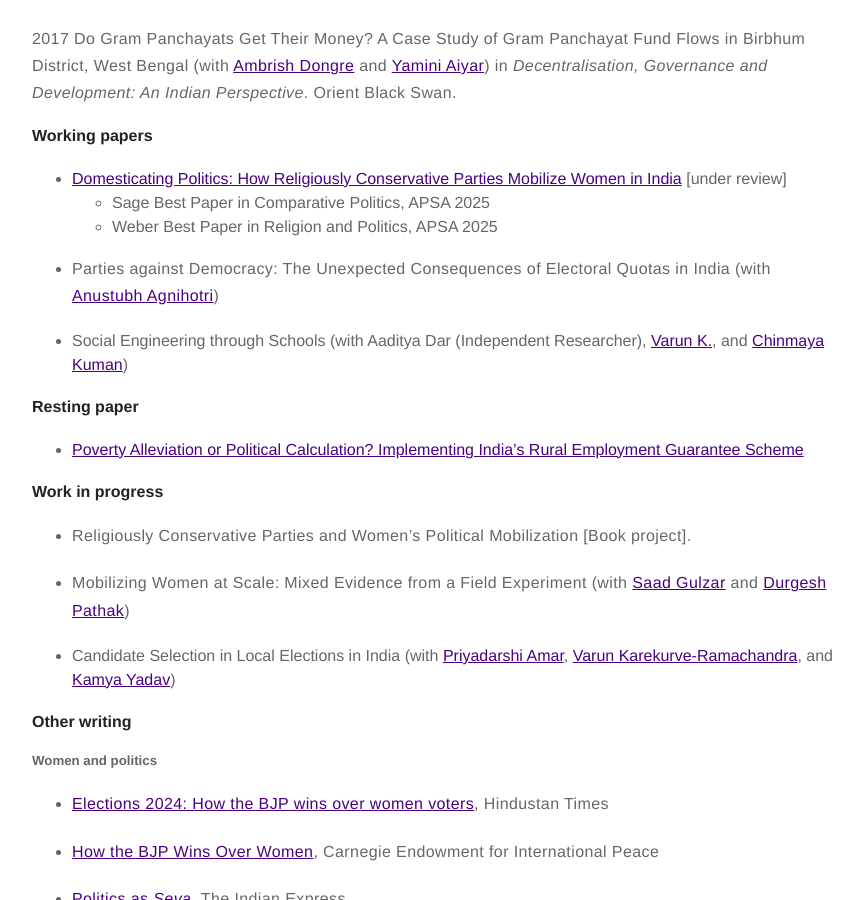
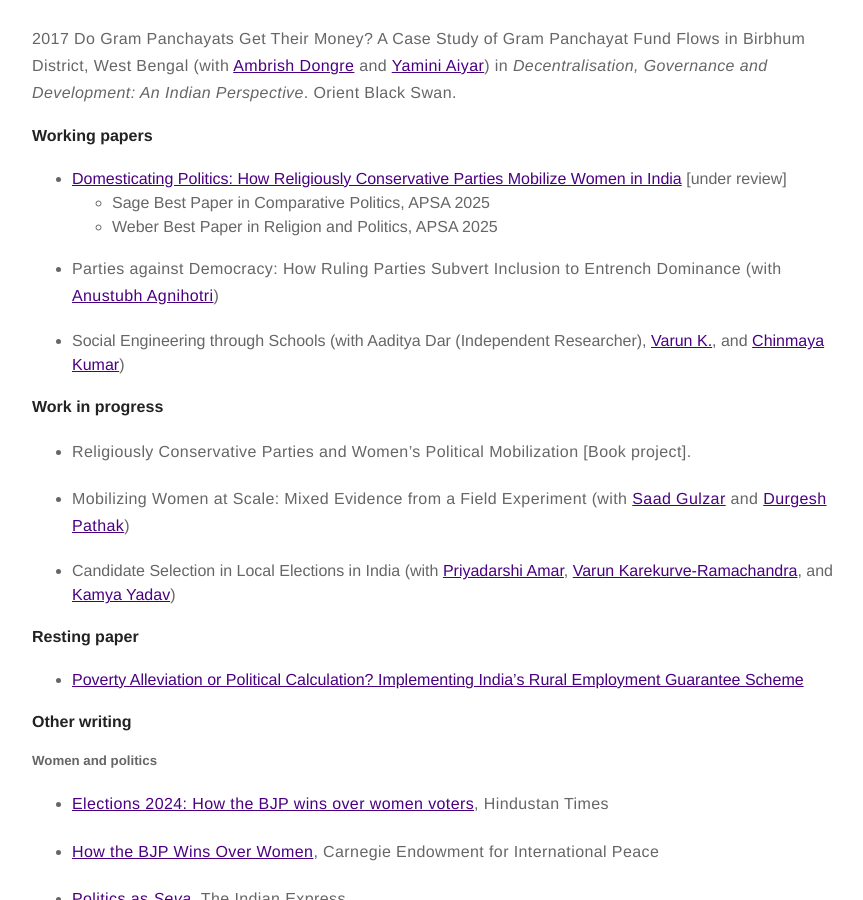
Before and after one commit to anirvanchowdhury/anirvanchowdhury.github.io, a Jekyll site: the page built from research.md, in a window 1280 px wide and 900 px high, scrolled down 1450 px. Shown: the whole window, without its empty margins (203-1066 px from the left). Built offline with Jekyll 4.4.1, drawn with Linux system fonts in a browser that asks for light colours.

Commit message:
Update research.md

```diff
--- a/research.md
+++ b/research.md
@@ -36,12 +36,9 @@ For a sketch of the argument, research design, and evidence, please click [here]
 	- Sage Best Paper in Comparative Politics, APSA 2025
 	- Weber Best Paper in Religion and Politics, APSA 2025
 
-* Parties against Democracy: The Unexpected Consequences of Electoral Quotas in India (with [Anustubh Agnihotri](http://polisci.berkeley.edu/people/person/anustubh-agnihotri))
+* Parties against Democracy: How Ruling Parties Subvert Inclusion to Entrench Dominance (with [Anustubh Agnihotri](http://polisci.berkeley.edu/people/person/anustubh-agnihotri))
 
-* Social Engineering through Schools (with Aaditya Dar (Independent Researcher), [Varun K.](https://sites.google.com/view/varunk/), and [Chinmaya Kuman](https://chinmayakumar.com/))
-
-#### Resting paper
-* [Poverty Alleviation or Political Calculation? Implementing India's Rural Employment Guarantee Scheme](https://papers.ssrn.com/sol3/papers.cfm?abstract_id=2555738)
+* Social Engineering through Schools (with Aaditya Dar (Independent Researcher), [Varun K.](https://sites.google.com/view/varunk/), and [Chinmaya Kumar](https://chinmayakumar.com/))
 
 #### Work in progress
 * Religiously Conservative Parties and Women's Political Mobilization [Book project].
```
Also changed, not shown: other parts of research.md (+5 -0 lines).
